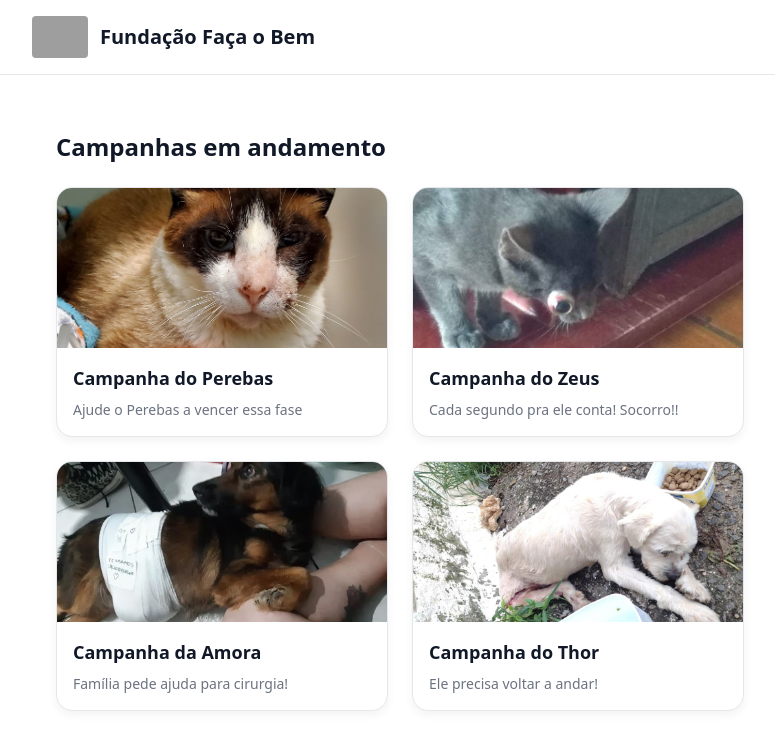
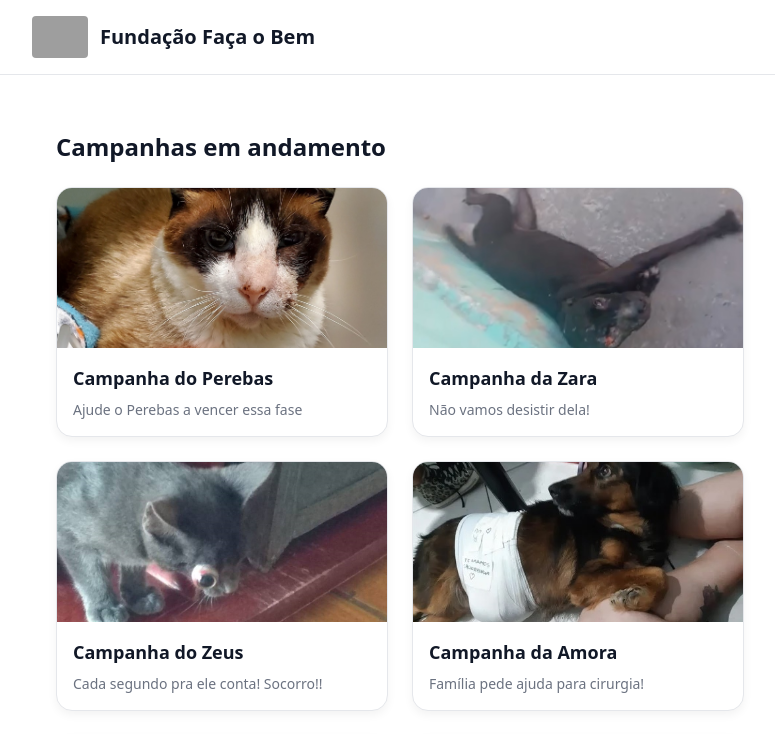
Before and after one commit to testechatsecundario-dev/facaobem, a Next.js app: page / in a window 1280 px wide. Shown: the top 734 px of the page, without its empty margins (240-1015 px from the left). Built offline with nearby package versions, Linux system fonts and the light colour scheme; grey boxes are pictures that could not be loaded.

Commit message:
Update causes.ts

```diff
--- a/data/causes.ts
+++ b/data/causes.ts
@@ -15,6 +15,14 @@ export const causes: Cause[] = [
     content: `O Perebas precisa de apoio imediato para custear cuidados veterinários e alimentação.
 Houve uma fratura grave no maxilar e parte do lábio foi arrancado quando foi atropelado. Estamos QUASE batendo a meta.
 Ele precisa da sua ajuda!`
+  },
+  {
+    slug: "zara",
+    title: "Campanha da Zara",
+    subtitle: "Não vamos desistir dela!",
+    coverImage: "/images/zara.jpg",
+    content: `Não sabemos o que aconteceu, mas ela foi abandonada com um dos olhos e parte do rosto dilacerados.
+Ela não vai recuperar um dos olhos, mas podemos devolver um pouco de dignidade a ela. Não falta muito!`
   },
   {
     slug: "zeus-urgente",
```
